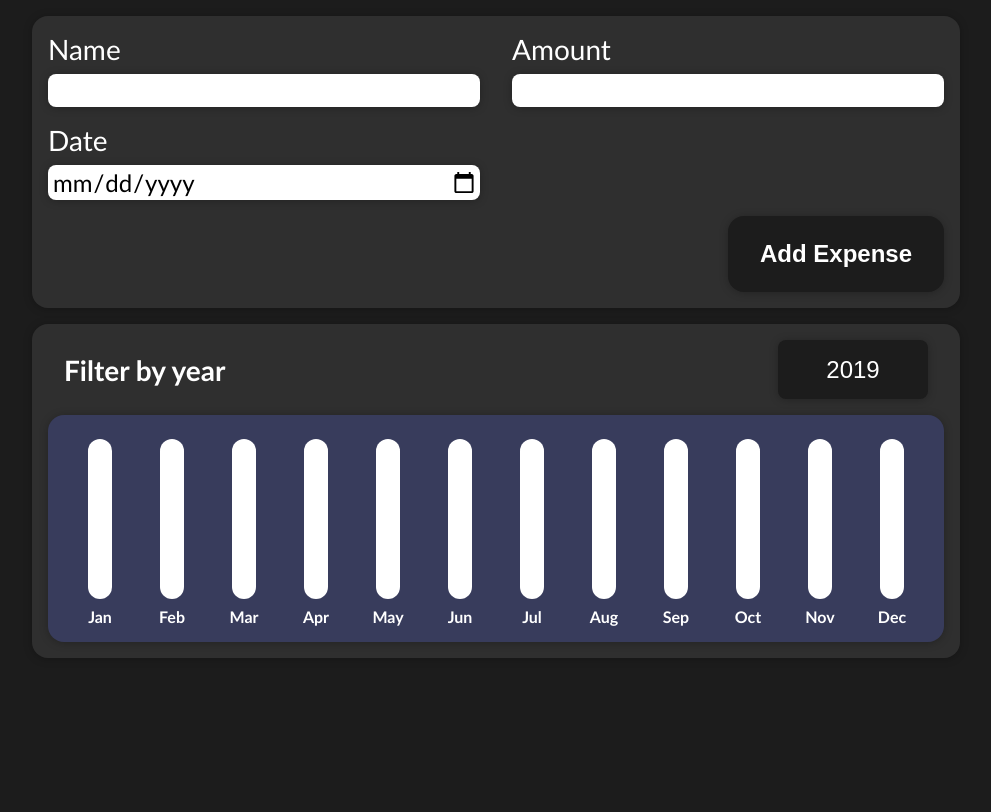
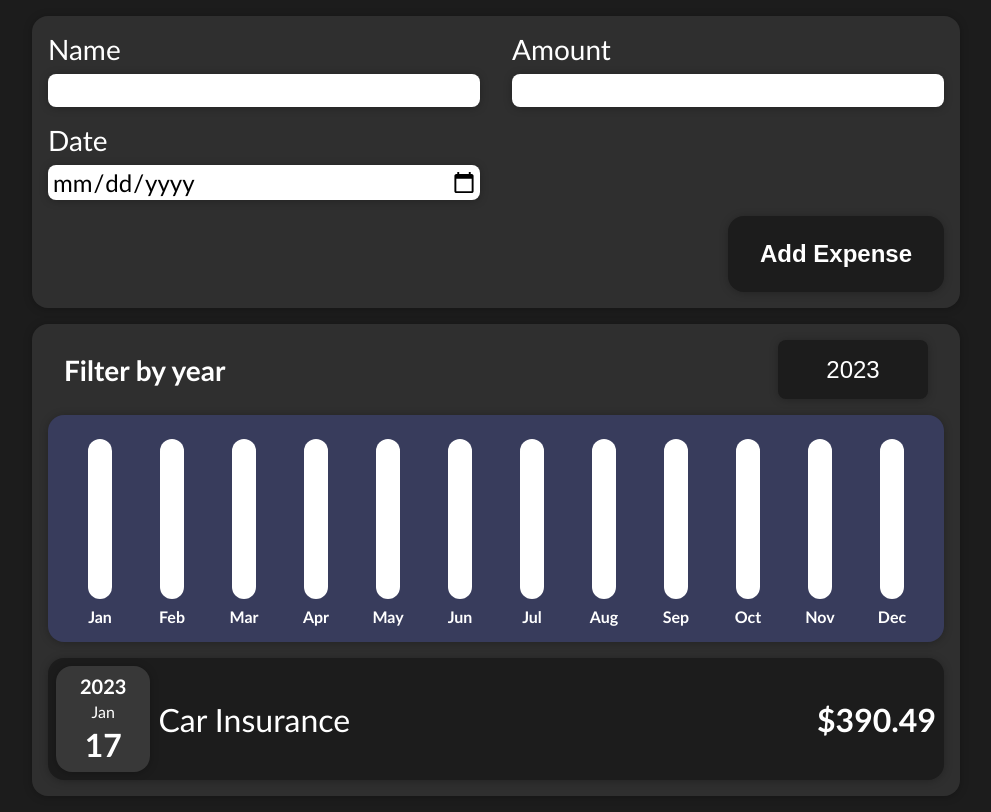
Before and after one commit to Szarlej4/reactExpenseManager, a React (Create React App) app: page / in a window 1280 px wide. Shown: the whole page, without its empty margins (144-1135 px from the left). Built offline with nearby package versions, Linux system fonts and the light colour scheme.

Commit message:
Changed expenses list to list for semantic reasons, added ExpensesList component for readability

```diff
--- a/src/components/Expenses/ExpenseItem.js
+++ b/src/components/Expenses/ExpenseItem.js
@@ -5,11 +5,13 @@ import ExpenseDate from "./ExpenseDate";
 const ExpenseItem = (props) => {
 	const { name, price, date } = props.expense;
 	return (
-		<Card className="expense">
-			<ExpenseDate date={date} />
-			<p className="expense__name">{name}</p>
-			<p className="expense__price">${price}</p>
-		</Card>
+		<li>
+			<Card className="expense">
+				<ExpenseDate date={date} />
+				<p className="expense__name">{name}</p>
+				<p className="expense__price">${price}</p>
+			</Card>
+		</li>
 	);
 };
 
--- a/src/components/Expenses/Expenses.css
+++ b/src/components/Expenses/Expenses.css
@@ -6,3 +6,9 @@
 	padding: 1rem;
 	width: 100%;
 }
+
+.expenses__message {
+	font-size: 2rem;
+	font-weight: bold;
+	text-align: center;
+}
--- a/src/components/Expenses/Expenses.js
+++ b/src/components/Expenses/Expenses.js
@@ -1,5 +1,5 @@
 import { useState } from "react";
-import ExpenseItem from "./ExpenseItem";
+import ExpensesList from "./ExpensesList";
 import ExpensesFilter from "./ExpensesFilter";
 import Card from "../UI/Card";
 import "./Expenses.css";
@@ -7,12 +7,16 @@ import "./Expenses.css";
 const years = [2019, 2020, 2021, 2022, 2023];
 
 const Expenses = (props) => {
-	const expenses = props.expenses;
-	const [year, setYear] = useState(years[0]);
+	const { expenses } = props;
+	const [year, setYear] = useState(years[years.length - 1].toString());
 
 	const filterYearHandler = (year) => {
 		setYear(year);
 	};
+
+	const filteredExpenses = expenses.filter(
+		(element) => element.date.getFullYear().toString() === year,
+	);
 
 	return (
 		<Card className="expenses">
@@ -21,11 +25,7 @@ const Expenses = (props) => {
 				years={years}
 				onFilterYear={filterYearHandler}
 			/>
-			{expenses
-				.filter((element) => element.date.getFullYear() === year)
-				.map((element) => (
-					<ExpenseItem key={element.id} expense={element} />
-				))}
+			<ExpensesList expenses={filteredExpenses} year={year} />
 		</Card>
 	);
 };
--- a/src/components/Expenses/ExpensesFilter.js
+++ b/src/components/Expenses/ExpensesFilter.js
@@ -20,7 +20,7 @@ const ExpensesFilter = (props) => {
 	const years = props.years;
 
 	const filterChangeHandler = (e) => {
-		props.onFilterYear(+e.target.value);
+		props.onFilterYear(e.target.value);
 	};
 
 	return (
--- /dev/null
+++ b/src/components/Expenses/ExpensesList.css
@@ -0,0 +1,7 @@
+.expenses__list {
+	align-items: stretch;
+	list-style: none;
+	display: flex;
+	flex-direction: column;
+	gap: 1rem;
+}
--- /dev/null
+++ b/src/components/Expenses/ExpensesList.js
@@ -0,0 +1,24 @@
+import ExpenseItem from "./ExpenseItem";
+import "./ExpensesList.css";
+
+const ExpensesList = (props) => {
+	const { expenses, year } = props;
+
+	if (expenses.length === 0) {
+		return (
+			<p className="expenses__message">
+				There is no expenses in the year {year}
+			</p>
+		);
+	}
+
+	return (
+		<ul className="expenses__list">
+			{expenses.map((element) => (
+				<ExpenseItem key={element.id} expense={element} />
+			))}
+		</ul>
+	);
+};
+
+export default ExpensesList;
```
